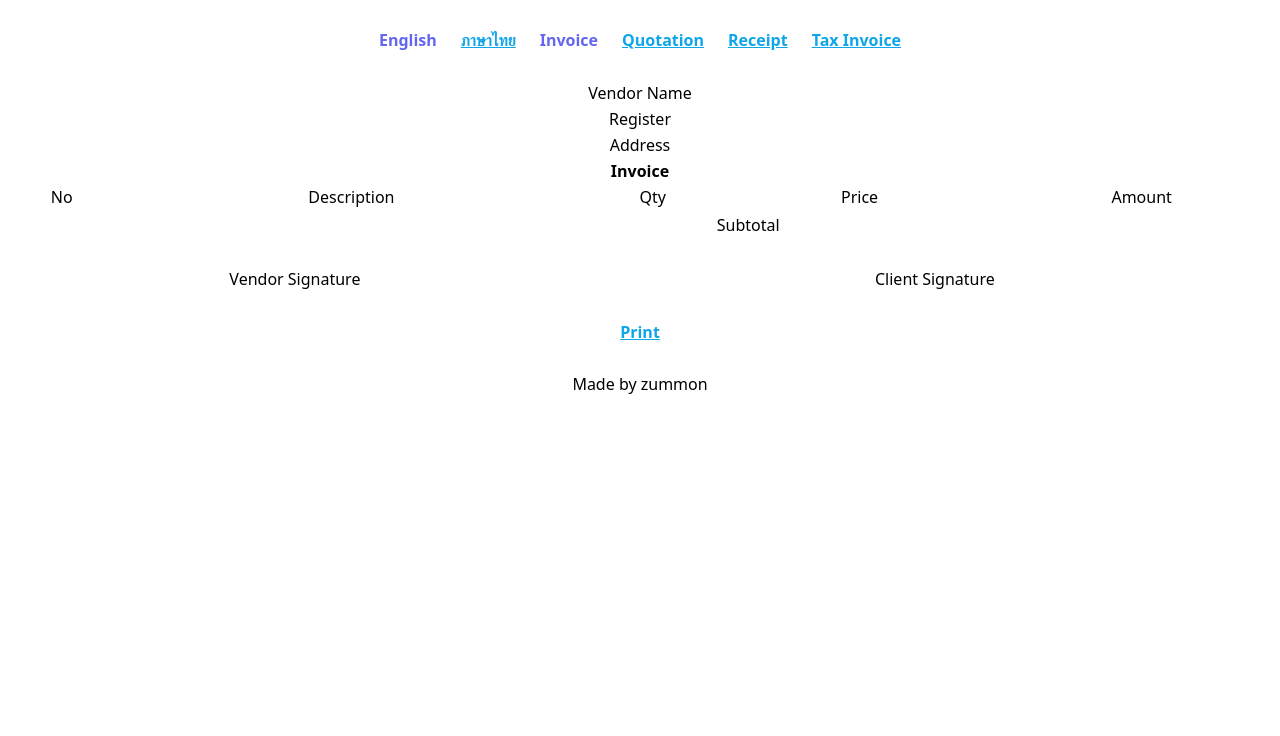
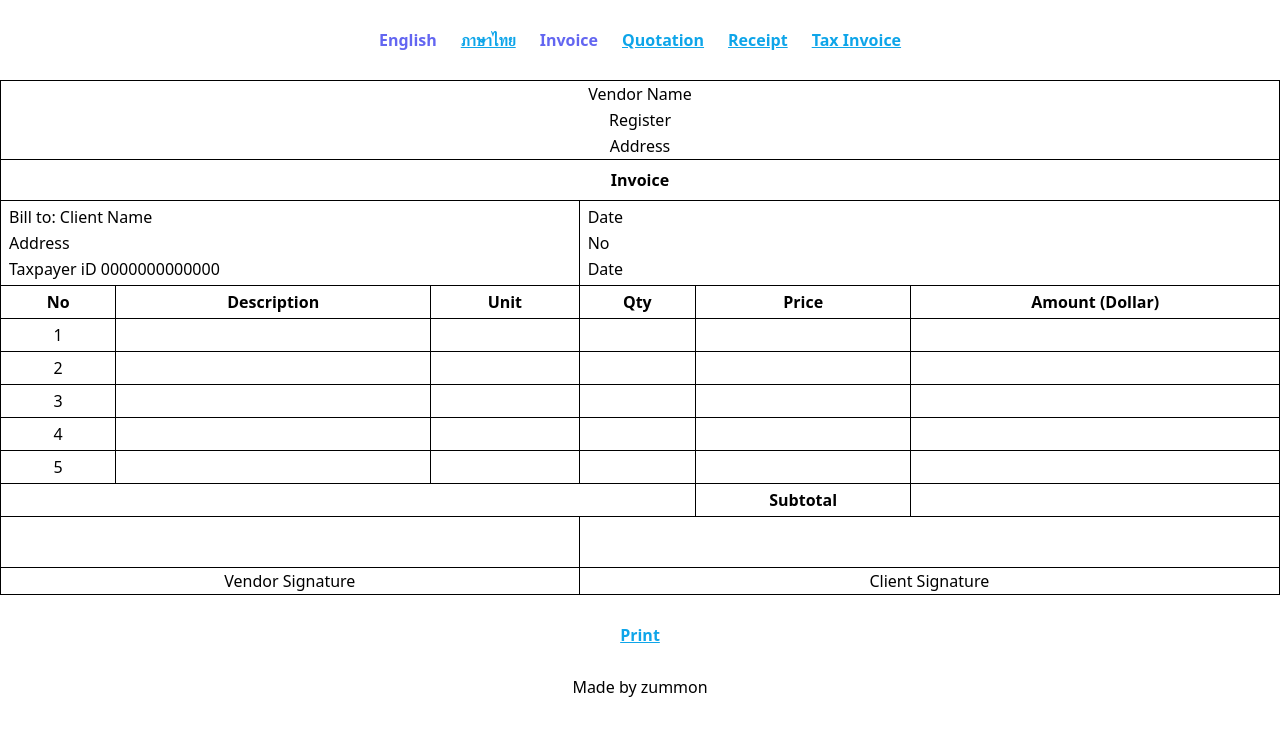
Before and after one commit to zummon/invoice-table, a Svelte app: page / in a window 1280 px wide. Shown: the top 736 px of the page. Built offline with nearby package versions, Linux system fonts and the light colour scheme.

Commit message:
Update App.svelte and main.js

```diff
--- a/src/App.svelte
+++ b/src/App.svelte
@@ -1,5 +1,4 @@
 <script>
-
 	import { onMount } from "svelte";
 
 	export let data;
@@ -103,64 +102,88 @@
 	</div>
 </div>
 
-<div class="">
-    <table class="table-auto w-full">
-        <thead class="text-center">
+<div class="container print:container-none mx-auto print:mx-0">
+    <table class="w-full">
+        <thead class="">
 			<tr class="">
-				<td class="" colspan="6" contenteditable="true" bind:textContent={q['vendorName']}></td>
+				<td class="text-center border-t border-x border-black" colspan="6" contenteditable="true" bind:textContent={q['vendorName']}></td>
 			</tr>
 			<tr class="">
-				<td class="" colspan="6" contenteditable="true" bind:textContent={q['vendorId']}></td>
+				<td class="text-center border-x border-black" colspan="6" contenteditable="true" bind:textContent={q['vendorid']}></td>
 			</tr>
 			<tr class="">
-				<td class="" colspan="6" contenteditable="true" bind:textContent={q['vendorAddress']}></td>
+				<td class="text-center border-b border-x border-black" colspan="6" contenteditable="true" bind:textContent={q['vendorAddress']}></td>
 			</tr>
             <tr class="">
-                <th class="font-bold" colspan="6">{l['title']}</th>
+                <td class="text-center font-bold border border-black px-2 py-2" colspan="6">{l['title']}</td>
             </tr>
+			<tr class="">
+				<td class="border-t border-x border-black px-2 pt-1" colspan="3">
+					<span class="">{l['client']}</span>: <span class="" contenteditable="true" bind:textContent={q['clientName']}></span>
+				</td>
+				<td class="border-t border-x border-black px-2 pt-1" colspan="3">
+					<span class="">{l['date']}</span>
+				</td>
+			</tr>
+			<tr class="">
+				<td class="border-x border-black px-2" colspan="3" contenteditable="true" bind:textContent={q['clientAddress']}></td>
+				<td class="border-x border-black px-2" colspan="3">
+					<span class="">{l['ref']}</span>
+				</td>
+			</tr>
+			<tr class="">
+				<td class="border-b border-x border-black px-2 pb-1" colspan="3">
+					<span class="">{l['clientid']}</span> <span class="" contenteditable="true" bind:textContent={q['clientid']}></span>
+				</td>
+				<td class="border-b border-x border-black px-2 pb-1" colspan="3">
+					<span class="">{l['date']}</span>
+				</td>
+			</tr>
 			<tr class="text-center">
-                <td class="">{l['itemNo']}</td>
-                <td class="">{l['itemDesc']}</td>
-                <td class=""></td>
-                <td class="">{l['itemQty']}</td>
-                <td class="">{l['itemPrice']}</td>
-                <td class="">{l['itemAmount']}</td>
+                <th class="border border-black px-2 py-1">{l['itemNo']}</th>
+                <th class="border border-black px-2 py-1">{l['itemDesc']}</th>
+                <th class="border border-black px-2 py-1">{l['itemUnit']}</th>
+                <th class="border border-black px-2 py-1">{l['itemQty']}</th>
+                <th class="border border-black px-2 py-1">{l['itemPrice']}</th>
+                <th class="border border-black px-2 py-1">
+					<span class="">{l['itemAmount']}</span>
+					(<span class="" contenteditable="true" bind:textContent={q['currency']}></span>)
+				</th>
             </tr>
         </thead>
         <tbody class="">
-            <tr class="">
-                <td class=""></td>
-                <td class=""></td>
-                <td class=""></td>
-                <td class=""></td>
-                <td class=""></td>
-                <td class=""></td>
-            </tr>
+			{#each q['itemDesc'] as _, index (`item-${index}`)}
+				<tr class="">
+					<td class="border border-black text-center px-2 py-1" contenteditable="true">{index + 1}</td>
+					<td class="border border-black px-2 py-1" contenteditable="true" bind:textContent={q['itemDesc'][index]}></td>
+					<td class="border border-black text-center px-2 py-1" contenteditable="true"></td>
+					<td class="border border-black text-center px-2 py-1" contenteditable="true" bind:textContent={q['itemQty'][index]}></td>
+					<td class="border border-black text-right px-2 py-1" contenteditable="true" bind:textContent={q['itemPrice'][index]}></td>
+					<td class="border border-black text-right px-2 py-1">{q['itemAmount'][index]}</td>
+				</tr>
+			{/each}
         </tbody>
 		<tfoot class="">
 			<tr class="">
-				<td class=""></td>
-				<td class=""></td>
-				<td class=""></td>
-				<td class=""></td>
-				<td class="">{l['totalAmount']}</td>
-				<td class=""></td>
+				<td class="border border-black" colspan="4"></td>
+				<td class="border border-black text-center px-2 py-1 font-bold">{l['totalAmount']}</td>
+				<td class="border border-black text-right px-2 py-1 font-bold" contenteditable="true" bind:textContent={q['totalAmount']}></td>
 			</tr>
-			<tr class="">
+			<!-- <tr class="">
 				<td class=""></td>
 				<td class=""></td>
 				<td class=""></td>
 				<td class=""></td>
 				<td class=""></td>
 				<td class=""></td>
+			</tr> -->
+			<tr class="text-center">
+				<td class="border border-black" colspan="3" contenteditable="true"><br><br></td>
+				<td class="border border-black" colspan="3" contenteditable="true"><br><br></td>
 			</tr>
 			<tr class="text-center">
-				<td class="" colspan="3" contenteditable="true"></td>
-				<td class="" colspan="3" contenteditable="true"></td>
-			</tr>
-			<tr class="text-center">
-				<td class="" colspan="3">{l['vendorSign']}</td>
-				<td class="" colspan="3">{l['clientSign']}</td>
+				<td class="border border-black" colspan="3">{l['vendorSign']}</td>
+				<td class="border border-black" colspan="3">{l['clientSign']}</td>
 			</tr>
 		</tfoot>
     </table>
--- a/src/main.js
+++ b/src/main.js
@@ -11,6 +11,7 @@ let data = {
         date: "Date",
         duedate: "Due Date",
         client: "Bill to",
+        clientid: "Taxpayer iD",
         paymethod: "Payment",
         itemNo: "No",
         itemDesc: "Description",
@@ -45,16 +46,16 @@ let data = {
     q: {
       lang: "",
       doc: "",
-      currency: "$",
+      currency: "Dollar",
       vendorLogo: "",
       ref: Math.random().toString().slice(2, 8),
       date: new Date().toLocaleDateString(undefined),
       duedate: "...",
       vendorName: "Vendor Name",
-      vendorId: "Register",
+      vendorid: "Register",
       vendorAddress: "Address",
       clientName: "Client Name",
-      clientId: "Register",
+      clientid: "0000000000000",
       clientAddress: "Address",
       paymethod: "...",
       itemDesc: ["", "", "", "", ""],
@@ -75,13 +76,14 @@ let data = {
         date: "วันที่",
         duedate: "ชำระภายใน",
         client: "ส่งถึง",
+        clientid: "เลขประจำตัวผู้เสียภาษี",
         paymethod: "วิธีชำระเงิน",
         itemNo: "ลำดับ",
         itemDesc: "รายการสินค้า",
         itemPrice: "ราคา/หน่วย",
         itemQty: "จำนวน",
         itemAmount: "จำนวนเงิน",
-        itemUnit: "หน่วย",
+        itemUnit: "หน่วยนับ",
         totalAmount: "รวม",
         totalVat: "ภาษีมูลค่าเพิ่ม",
         totalWht: "หัก ณ ที่จ่าย",
@@ -109,16 +111,16 @@ let data = {
     q: {
       lang: "th",
       doc: "",
-      currency: "฿",
+      currency: "บาท",
       vendorLogo: "",
       ref: Math.random().toString().slice(2, 8),
       date: new Date().toLocaleDateString("th"),
       duedate: "...",
       vendorName: "ชื่อผู้ขาย",
-      vendorId: "เลขประจำตัว",
+      vendorid: "เลขประจำตัว",
       vendorAddress: "ที่อยู่",
       clientName: "ชื่อลูกค้า",
-      clientId: "เลขประจำตัว",
+      clientid: "0000000000000",
       clientAddress: "ที่อยู่",
       paymethod: "...",
       itemDesc: ["", "", "", "", ""],
```
